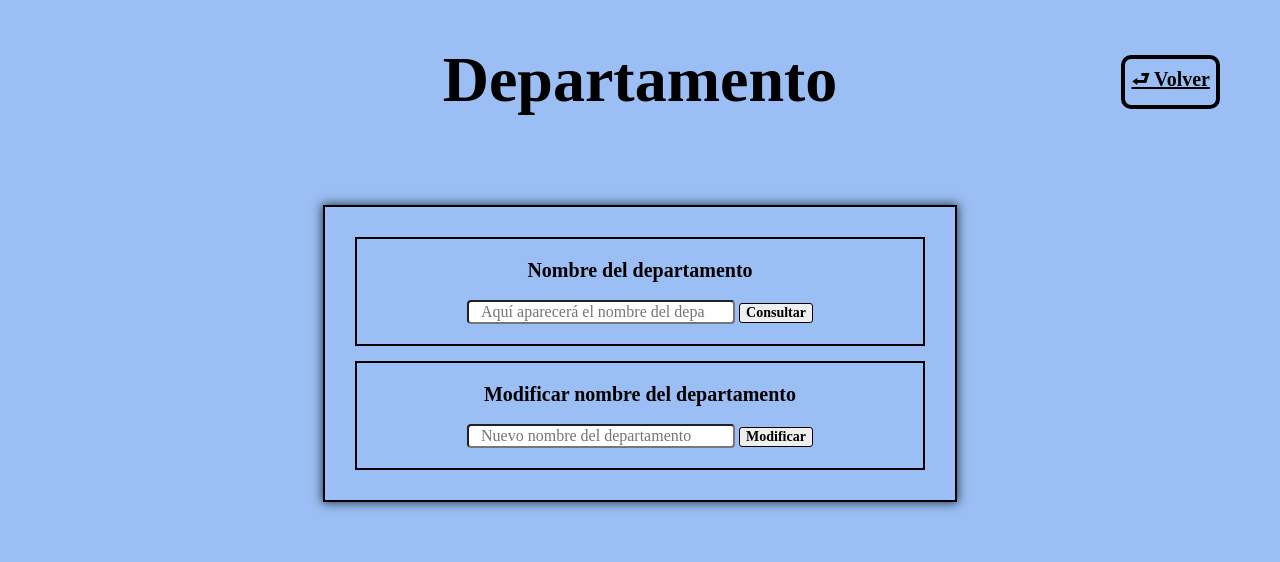
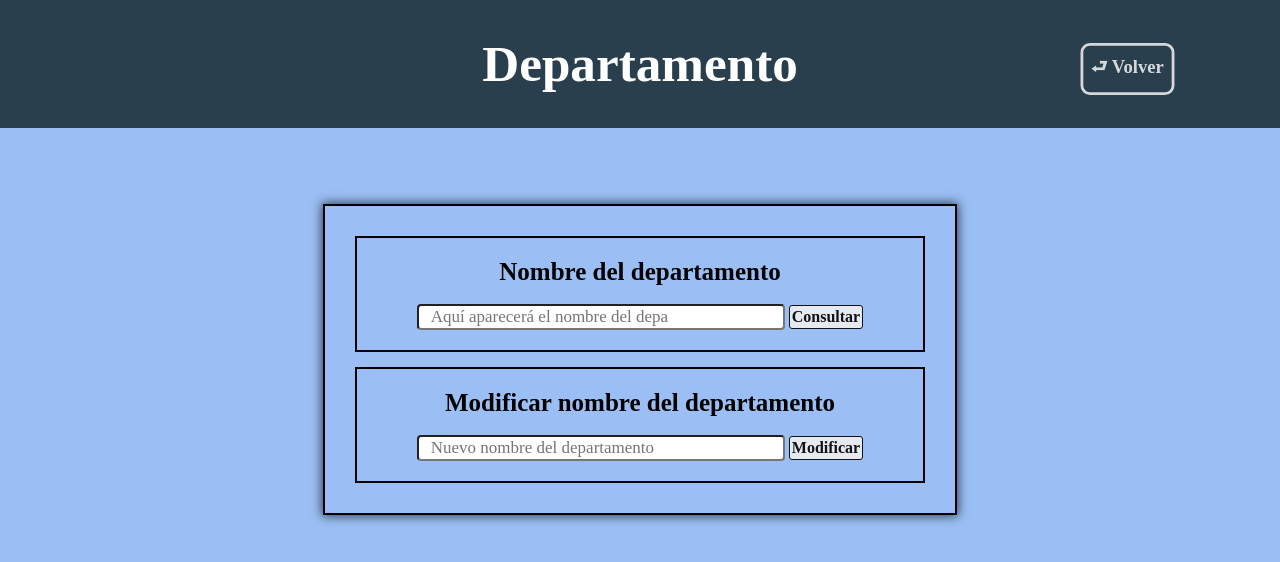
Before and after one commit to DanielEcm25/Sistema-de-asistencias_HCJ, a plain HTML site: page Frontend/department.html in a window 1280 px wide. Drawn offline with Linux system fonts and the light colour scheme.

Commit message:
Actualización index y departamento

```diff
--- a/Frontend/department.html
+++ b/Frontend/department.html
@@ -8,26 +8,26 @@
     <title>Departamento</title>
 </head>
 <body>
-    <header>
+    <header class="header_dp">
         <h1>Departamento</h1>
-        <div>
+        <div class="back_button">
             <a href="../index.html"> ⮐ Volver</a>
         </div>
     </header>
-    <form>
-        <fieldset>
-            <label for="consult">Nombre del departamento</label>
+    <form class="main_form">
+        <fieldset class="form_content">
+            <label class="information_item" for="consult">Nombre del departamento</label>
             <br>
             <br>
-            <input type="text" placeholder="Aquí aparecerá el nombre del depa" id="NomDep" readonly autocomplete="off">
-            <input type="submit" value="Consultar" id="consult" onclick="mostrar(event)">
+            <input class="text_box" type="text" placeholder="Aquí aparecerá el nombre del depa" id="NomDep" readonly autocomplete="off">
+            <input class="boton_form" type="submit" value="Consultar" id="consult" onclick="mostrar(event)">
         </fieldset>
-        <fieldset>
-            <label for="Modif">Modificar nombre del departamento</label>
+        <fieldset class="form_content">
+            <label class="information_item" for="Modif">Modificar nombre del departamento</label>
             <br>
             <br>
-            <input type="text" placeholder="Nuevo nombre del departamento" minlength="4" maxlength="50" id="NewDep" autocomplete="off">
-            <input type="submit" value="Modificar" id="Modif" onclick="Modify(event)">
+            <input class="text_box modif_textbox" type="text" placeholder="Nuevo nombre del departamento" minlength="4" maxlength="50" id="NewDep" autocomplete="off">
+            <input class="boton_form" type="submit" value="Modificar" id="Modif" onclick="Modify(event)">
         </fieldset>
     </form>
 </body>
--- a/estilos css/department.css
+++ b/estilos css/department.css
@@ -1,65 +1,85 @@
 body{
     margin: 0;
+    padding: 0;
     font-family: 'Times New Roman', Times, serif;
     background-color: #48e8;
 }
-header{
+.header_dp{
     display: flex;
-    justify-content: center;
     position: relative;
     margin-bottom: 10px;
+    background-color: #011b;
+    color: white;
+    justify-content: center;
 }
 h1{
     text-align: center;
-    font-size: 5vw;
+    font-size: 4vw;
 }
-div{
+.back_button{
     max-width: 20%;
     justify-self: right;
-    margin: 15px;
-    margin-right: 20px;
-    border: 4px solid black;
+    border: 3px solid white;
     border-radius: 10px;
-    padding: 6px;
+    padding: 8px;
     position: absolute;
-    top: 40px;
-    right: 40px;
+    top: 32%;
+    right: 8%;
+    opacity: 0.8;
+    transform: scale(0.93);
+    transition: opacity 0.2s ease-in-out, transform 0.2s ease-in-out, background-color 0.2s ease-in-out;
 }
-div a{
+.back_button a{
+    text-decoration: none;
     font-family: inherit;
     font-weight: bold;
     font-size: 20px;
-    color: black;
+    color: white;
 }
-form{
+.back_button:hover{
+    opacity: 1;
+    transform: scale(1);
+    background-color: #077b;
+}
+.main_form{
     text-align: center;
     margin: auto;
-    border: 2px solid black;
+    border: 2.2px solid black;
     max-width: 600px;
-    margin-top: 45px;
+    margin-top: 6%;
     padding: 15px;
     box-shadow: 0px 0px 10px 1px #011b;
 }
-label{
-    font-size: 20px;
+.information_item{
+    font-size: 25px;
     font-weight: bold;
 }
-fieldset{
+.form_content{
     margin: 15px;
     padding: 20px;
     border: 2px solid black;
 }
-input[type="text"]{
-    width: 250px;
-    font-size: 16px;
+.text_box{
+    width: 350px;
+    font-size: 17px;
     border-radius: 4px;
     font-family: inherit;
     padding-left: 12px;
 }
-input[type="submit"]{
+.boton_form{
     border: 1px solid black;
     border-radius: 3px;
-    font-size: 14px;
+    font-size: 16px;
     font-weight: bold;
     font-family: inherit;
+    padding: 2px;
+    opacity: 0.9;
 }
+.modif_textbox:hover, .modif_textbox:focus{
+    outline: none;
+    transform: scale(1.01);
+}
+.boton_form:hover{
+    transform: scale(1.03);
+    opacity: 1;
+}
--- a/estilos css/index.css
+++ b/estilos css/index.css
@@ -5,7 +5,7 @@ body {
     background-color: #48e8;
     color: #000;
 }
-header{
+.header_index{
     background-color: #011b;
     color: white;
     padding: 20px;
@@ -15,44 +15,56 @@ header{
     flex-wrap: wrap;
     box-shadow: 0px 0px 10px 1px #0006;
 }
-
-.logo {
+.tittle{
     font-size: 2em;
     font-weight: bold;
 }
-nav ul {
+.nav_list {
     list-style: none;
     display: flex;
     gap: 15px;
     padding: 0;
     margin: 0;
 }
-nav ul li a {
+.link_index {
+    display: inline-block;
     text-decoration: none;
+    opacity: 0.8;
     color: white;
     font-weight: bold;
     padding: 8px 12px;
     border: 1px solid white;
     border-radius: 5px;
-    transition: background-color 0.3s;
+    transition: transform 0.2s ease-in-out, background-color 0.2s ease-in-out; opacity: 0.2s ease-in-out;
 }
-main {
+.main_index {
     display: flex;
     justify-content: center;
     align-items: center;
     padding: 30px;
 }
-main img {
+.main_image {
     max-width: 90%;
     height: auto;
     border: 3px solid #000;
     box-shadow: 0px 0px 15px 2px #011b;
     border-radius: 10px;
 }
-footer {
+.footer_index {
+    display: inline-block;
     background-color: #011b;
     color: white;
     text-align: center;
     padding: 10px;
-    font-size: 14px;
+    height: 70px;
+    font-size: 18px;
 }
+.info_footer{
+    font-family: 'Times New Roman', Times, serif;
+    font-weight: bold;
+}
+.link_index:hover{
+    opacity: 1;
+    transform: scale(1.02);
+    background-color: #077b;
+}
```
Also changed, not shown: Frontend/asistencias.html (+2 -2 lines), index.html (+12 -12 lines).
